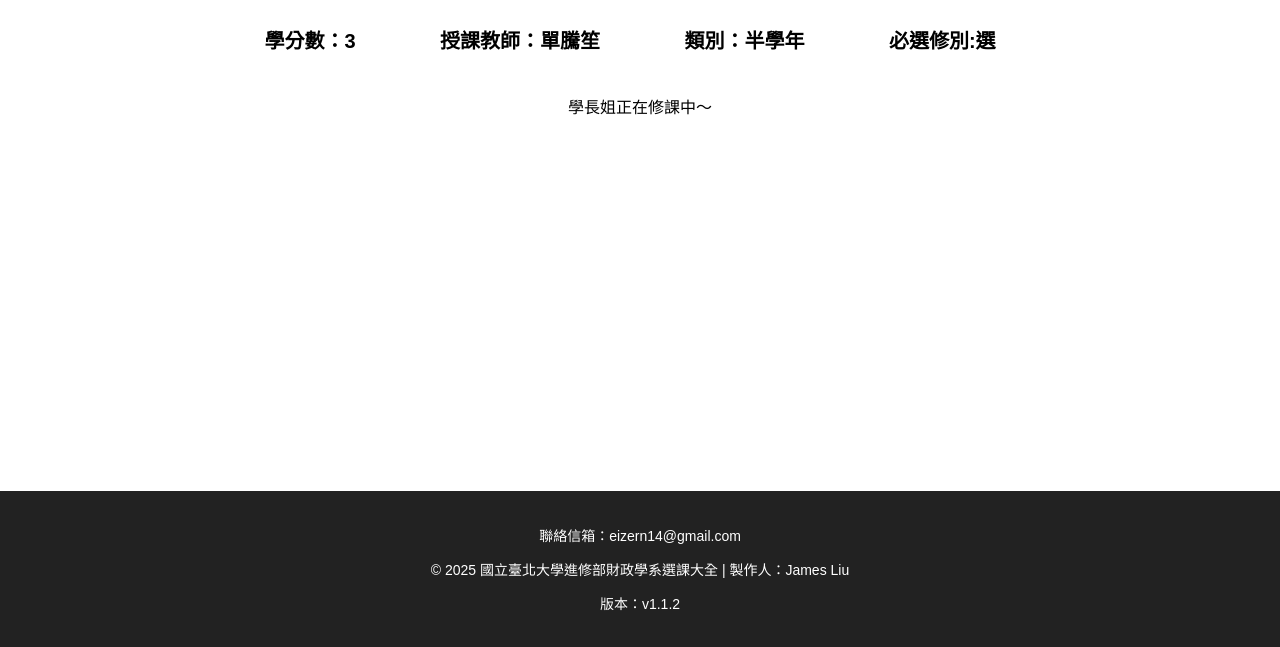
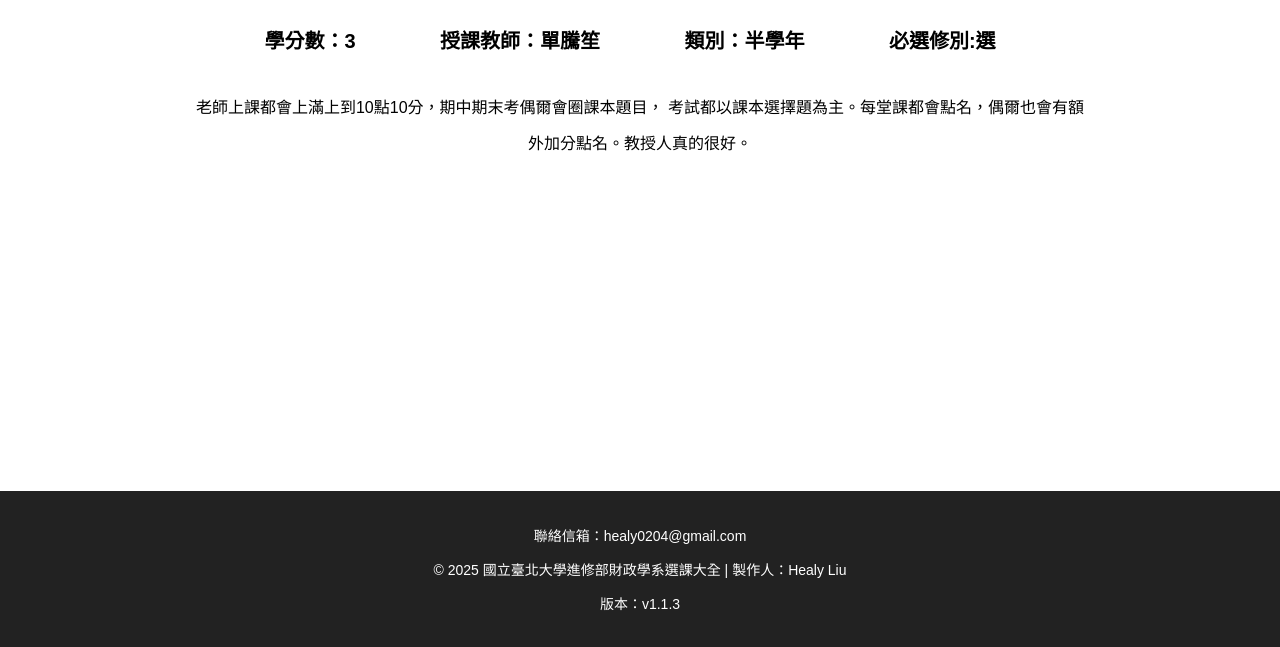
Before and after one commit to Octn0001/ntpupublicfinance, a plain HTML site: page 財務報表分析.html in a window 1280 px wide. Shown: the part 153-800 px from the top of the page. Drawn offline with Linux system fonts and the light colour scheme.

Commit message:
Add files via upload
hello world

```diff
--- a/footer.html
+++ b/footer.html
@@ -1,7 +1,7 @@
 <!--主要footer-->
 <!--更改footer統一在這更改-->
 <footer>
-    <p>聯絡信箱：eizern14@gmail.com</p>
-    <p>© 2025 國立臺北大學進修部財政學系選課大全 | 製作人：James Liu</p>
-    <p>版本：v1.1.2</p>
+    <p>聯絡信箱：healy0204@gmail.com</p>
+    <p>© 2025 國立臺北大學進修部財政學系選課大全 | 製作人：Healy Liu</p>
+    <p>版本：v1.1.3</p>
 </footer>
--- a/財務報表分析.html
+++ b/財務報表分析.html
@@ -21,7 +21,8 @@
             <span class="courseinfo">必選修別:選</span>
             </strong>
         </p>
-        <p class="coursebox">學長姐正在修課中～
+        <p class="coursebox">老師上課都會上滿上到10點10分，期中期末考偶爾會圈課本題目，
+            考試都以課本選擇題為主。每堂課都會點名，偶爾也會有額外加分點名。教授人真的很好。
         </p>
     </main>
     <!--原有footer改js批量添入-->
```
Also changed, not shown: index.html (+8 -0 lines).
